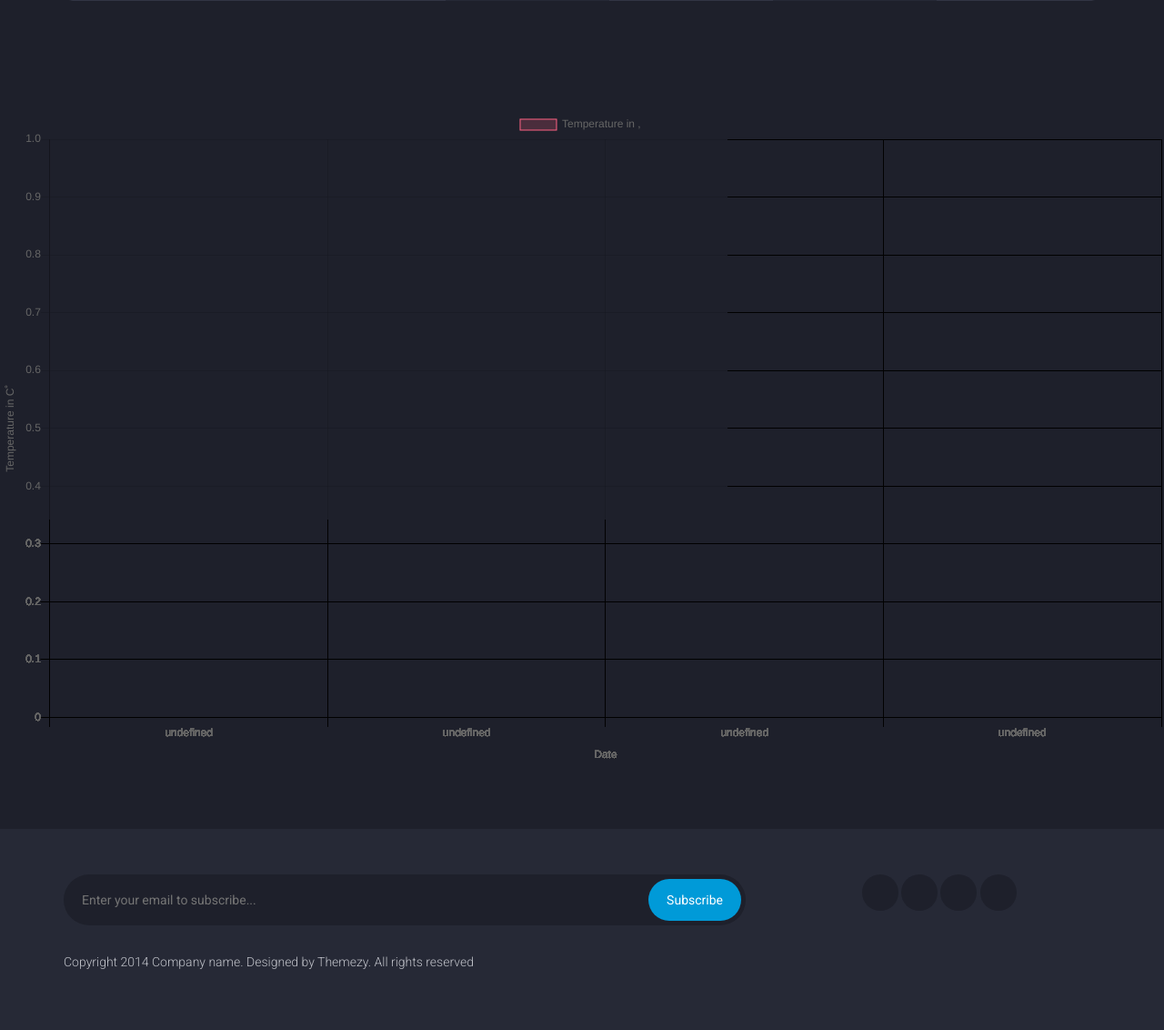
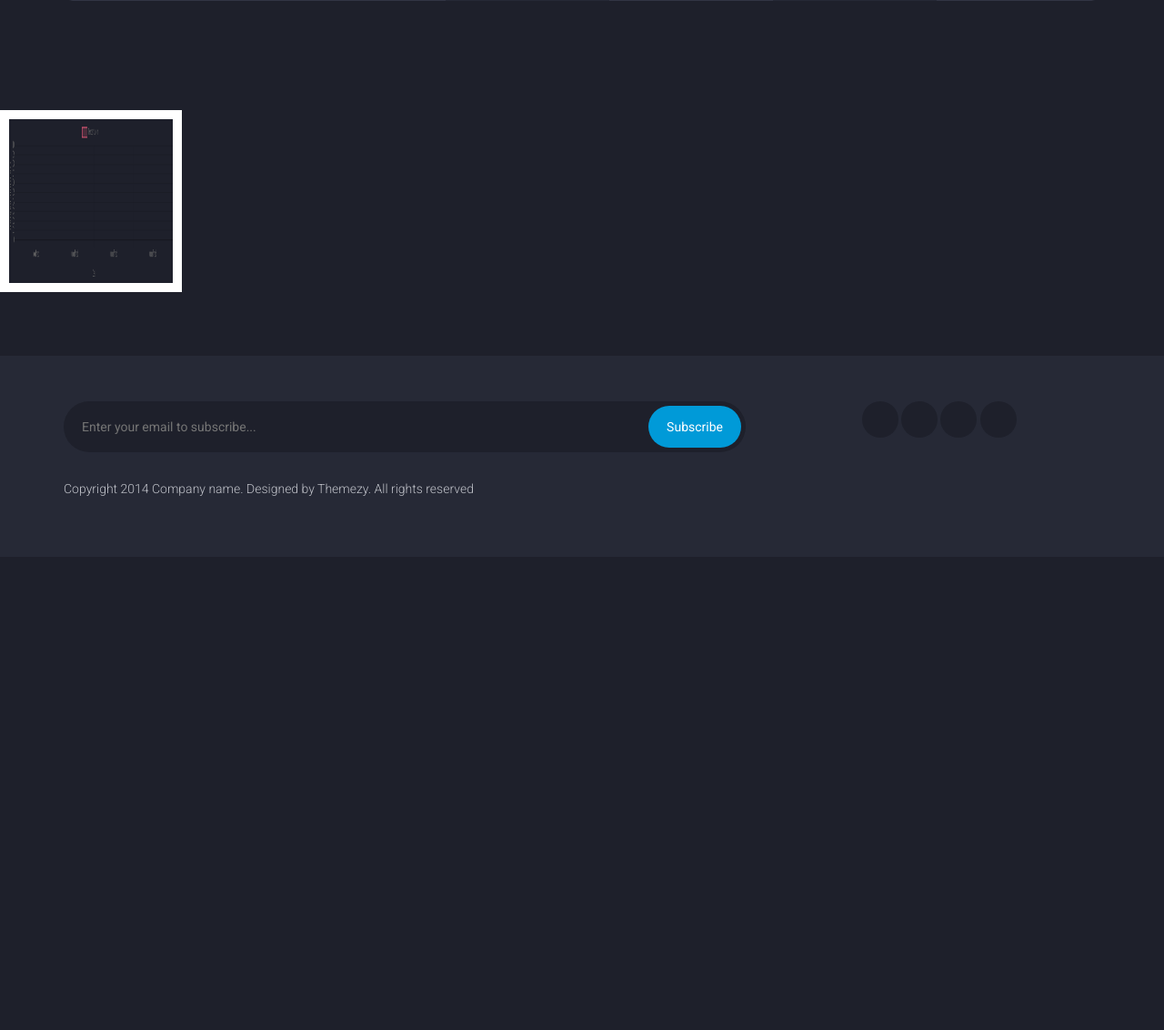
Before and after one commit to Itaru7/python_projects, a Flask app: template flask/templates/index.html in a window 1280 px wide. Shown: the part 572-1704 px from the top of the page at 91% size. After the commit the page ends 1117 px from the top, so only its background shows below. Run offline with Flask 2, Linux system fonts and the light colour scheme; the template is opened without the code that fills it, so the values that code supplies are empty; parts of the project's set-up code (start-up, migrations or seed data) failed here and were passed over; some libraries are stand-ins or nearby versions.

Commit message:
chart size ongoinf

```diff
--- a/flask/static/style.css
+++ b/flask/static/style.css
@@ -30,6 +30,12 @@
 canvas,
 video {
   display: inline-block; }
+
+canvas {
+    width: 200px !important;
+    height: 200px !important;
+    border: 10px solid white;
+}
 
 audio:not([controls]) {
   display: none;
--- a/flask/templates/index.html
+++ b/flask/templates/index.html
@@ -140,7 +140,7 @@
 			</div>
 			<main class="main-content">
 				<div class="fullwidth-block">
-                        <canvas id="bar-chart" width="800px" height="450px"></canvas>
+                        <canvas id="bar-chart" width="200" height="200"></canvas>
 				</div>
             </main>
             <!-- .main-content -->
@@ -174,11 +174,7 @@
 		<script src="js/app.js"></script>-->
         <script>
             var ctx = document.getElementById("bar-chart").getContext('2d');
-            ctx.width  = 800;
-            ctx.height = 450;
             var myChart = new Chart(ctx, {
-                width: 800,
-                height: 450,
                 type: 'bar',
                 data: {
                     labels: [{{ forecast.date['0'] }}, {{ forecast.date['1'] }}, {{ forecast.date['2'] }}, {{ forecast.date['3'] }}, {{ forecast.date['4'] }}],
@@ -205,11 +201,13 @@
             }]
         },
         options: {
+            responsive: true,
+            maintainAspectRatio: false,
             scales: {
                 yAxes: [{
                     ticks: {
                         beginAtZero:true,
-                                fontsize:30
+                        fontsize: 30
                     },
                     scaleLabel:{
                         display: true,
@@ -228,8 +226,6 @@
             }
         }
     });
-            myChart.width = 800
-            myChart.height = 450
         </script>
 	</body>
 </html>
```
Also changed, not shown: flask/static/temp_graph.png. Lines whose indentation alone changed are shown as unchanged.
